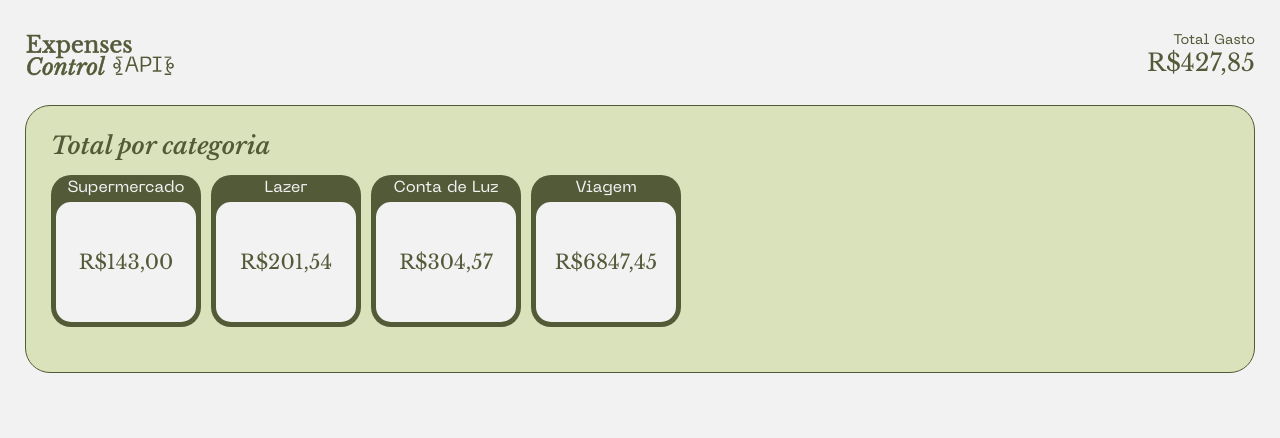
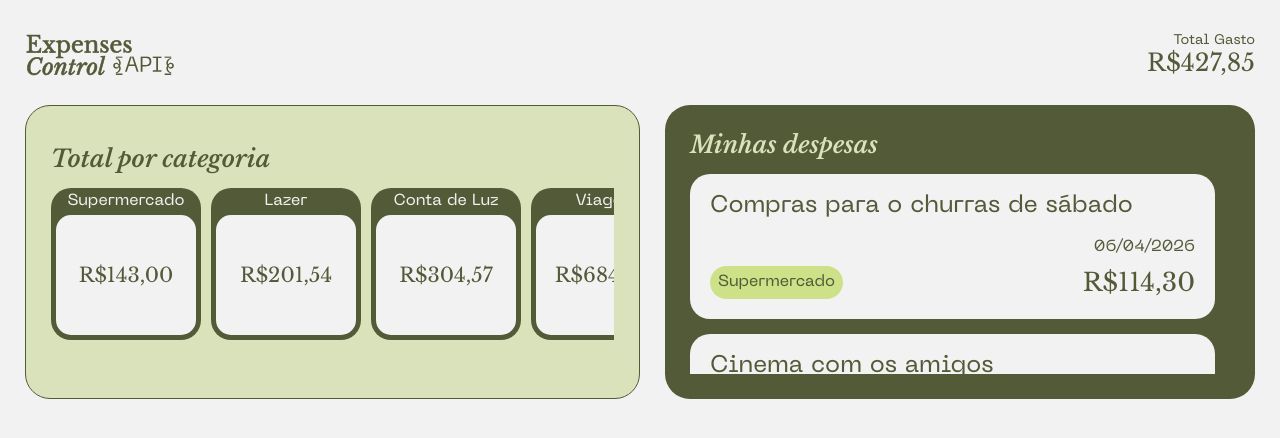
Before and after one commit to GabrielMuehlbauer/ExpensesControl, a React (Vite) app in the folder expenses-control-front-end/: page / in a window 1280 px wide. Shown: the top 438 px of the page. Built offline with nearby package versions, Linux system fonts and the light colour scheme.

Commit message:
Criação da ExpenseSection

```diff
--- a/expenses-control-front-end/src/components/CategorySection/CategorySection.module.css
+++ b/expenses-control-front-end/src/components/CategorySection/CategorySection.module.css
@@ -1,7 +1,7 @@
 .categorySection {
     background-color: var(--light-yellowish-green);
     color: var(--faded-yellowish-green);
-    width: 100%;
+    min-width: 50%;
     max-width: 100%;
     padding: 25px;
     display: flex;
--- /dev/null
+++ b/expenses-control-front-end/src/components/ExpenseRow/ExpenseRow.jsx
@@ -0,0 +1,18 @@
+import styles from './ExpenseRow.module.css';
+
+function ExpenseRow({ titulo, categoria, data, valor }) {
+    return (
+        <div className={styles.expenseRow}>
+            <div className={styles.expenseRowContent}>
+                <h2>{titulo}</h2>
+                <p>{data}</p>
+                <div>
+                    <p className={styles.categoryTag}>{categoria}</p>
+                    <p className={styles.expenseValue}>R${valor.toFixed(2).replace('.', ',')}</p>
+                </div>
+            </div>
+        </div>
+    )
+}
+
+export default ExpenseRow;
--- /dev/null
+++ b/expenses-control-front-end/src/components/ExpenseRow/ExpenseRow.module.css
@@ -0,0 +1,41 @@
+.expenseRow {
+    background-color: var(--light-gray);
+    color: var(--faded-yellowish-green);
+    padding: 20px;
+    border-radius: 20px;
+}
+
+.expenseRowContent h2 {
+    font-family: var(--font-family-accent);
+    font-weight: 400;
+    margin-bottom: 20px;
+    font-style: normal;
+}
+
+.expenseRowContent p {
+    font-family: var(--font-family-accent);
+    font-weight: 400;
+    text-align: right;
+}
+
+.expenseRowContent div {
+    display: flex;
+    justify-content: space-between;
+    align-items: center;
+    margin-top: 10px;
+}
+
+.categoryTag {
+    background-color: var(--pastel-yellowish-green);
+    color: var(--faded-yellowish-green);
+    font-size: 16px;
+    padding: 8px;
+    border-radius: 20px;
+}
+
+.expenseValue {
+    color: var(--faded-yellowish-green);
+    font-family: var(--font-family-header) !important;
+    font-weight: 400;
+    font-size: 25px;
+}
--- /dev/null
+++ b/expenses-control-front-end/src/components/ExpenseSection/ExpenseSection.jsx
@@ -0,0 +1,51 @@
+import { useState } from 'react';
+import styles from './ExpenseSection.module.css';
+import ExpenseRow from '../ExpenseRow/ExpenseRow';
+
+function ExpenseSection({ expenses }) {
+
+    const [despesas, setDespesas] = useState([
+        {
+            id: 1,
+            titulo: "Compras para o churras de sábado",
+            categoria: "Supermercado",
+            data: "06/04/2026",
+            valor: 114.30
+        },
+        {
+            id: 2,
+            titulo: "Cinema com os amigos",
+            categoria: "Lazer",
+            data: "10/04/2026",
+            valor: 45.00
+        },
+        {
+            id: 3,
+            titulo: "Conta de luz - Abril",
+            categoria: "Conta de Luz",
+            data: "15/04/2026",
+            valor: 89.55
+        },
+    ]);
+
+    return (
+        <section className={styles.expenseSection}>
+            <div className={styles.expenseSectionContent}>
+                <h2>Minhas despesas</h2>
+                <div className={styles.containerRows}>
+                    {despesas.map((despesa) => (
+                        <ExpenseRow
+                            key={despesa.id}
+                            titulo={despesa.titulo}
+                            categoria={despesa.categoria}
+                            data={despesa.data}
+                            valor={despesa.valor}
+                        />
+                    ))}
+                </div>
+            </div>
+        </section>
+    )
+}
+
+export default ExpenseSection;
--- /dev/null
+++ b/expenses-control-front-end/src/components/ExpenseSection/ExpenseSection.module.css
@@ -0,0 +1,48 @@
+.expenseSection {
+    background-color: var(--faded-yellowish-green);
+    color: var(--light-yellowish-green);
+    width: 100%;
+    max-width: 100%;
+    padding: 25px;
+    display: flex;
+    flex-direction: column;
+    align-items: center;
+    justify-content: center;
+    border-radius: 25px;
+}
+
+.expenseSection h2 {
+    margin-bottom: 15px;
+    font-family: var(--font-family-header);
+    font-weight: 600;
+    font-style: italic;
+}
+
+.expenseSectionContent {
+    width: 100%;
+}
+
+.containerRows {
+    max-height: 200px;
+    overflow-y: scroll;
+    display: flex;
+    flex-direction: column;
+    gap: 15px;
+    padding-right: 15px; /* Espaço para a barra de rolagem */
+}
+
+/* Personalização da barra de scroll*/
+.containerRows::-webkit-scrollbar {
+    width: 8px;
+    height: 8px;
+}
+
+.containerRows::-webkit-scrollbar-track {
+    background: rgba(0, 0, 0, 0.05);
+    border-radius: 10px;
+}
+
+.containerRows::-webkit-scrollbar-thumb {
+    background: var(--light-faded-yellowish-green);
+    border-radius: 10px;
+}
--- a/expenses-control-front-end/src/pages/Dashboard/Dashboard.jsx
+++ b/expenses-control-front-end/src/pages/Dashboard/Dashboard.jsx
@@ -2,6 +2,7 @@ import { useState } from 'react';
 import styles from './Dashboard.module.css';
 import Header from '../../components/Header/Header';
 import CategorySection from '../../components/CategorySection/CategorySection';
+import ExpenseSection from '../../components/ExpenseSection/ExpenseSection';
 
 function Dashboard() {
 
@@ -11,8 +12,9 @@ function Dashboard() {
         <>
             <main className={styles.dashboardContent}>
                 <Header valorTotal={totalGasto} />
-                <div>
+                <div className={styles.dashboardSections}>
                     <CategorySection />
+                    <ExpenseSection />
                 </div>
             </main>
         </>
--- a/expenses-control-front-end/src/pages/Dashboard/Dashboard.module.css
+++ b/expenses-control-front-end/src/pages/Dashboard/Dashboard.module.css
@@ -1,3 +1,15 @@
 .dashboardContent {
     padding: 25px;
 }
+
+.dashboardSections {
+    display: flex;
+    gap: 25px;
+}
+
+/* Media query para telas menores (ex: 768px ou menos) */
+@media (max-width: 768px) {
+    .dashboardSections {
+        flex-direction: column; /* Empilha as seções verticalmente */
+    }
+}
```
